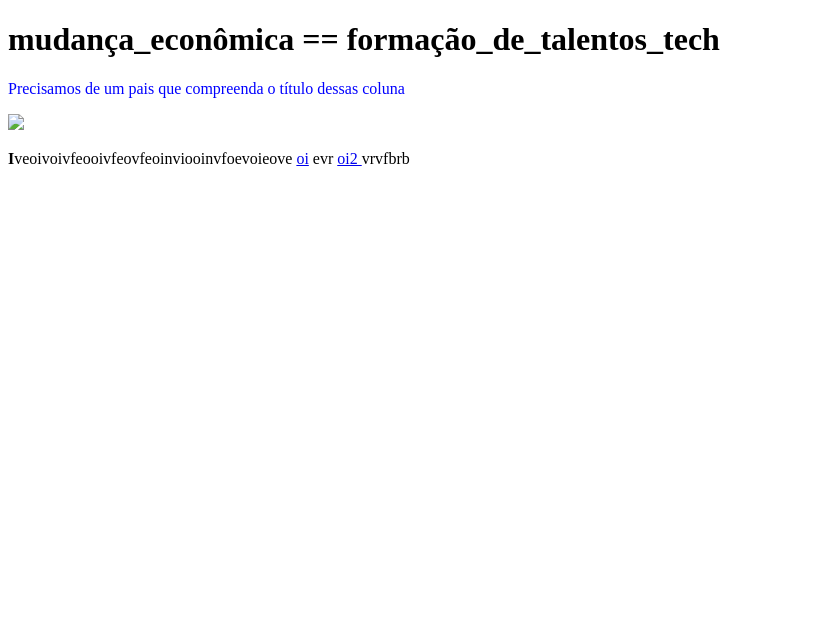
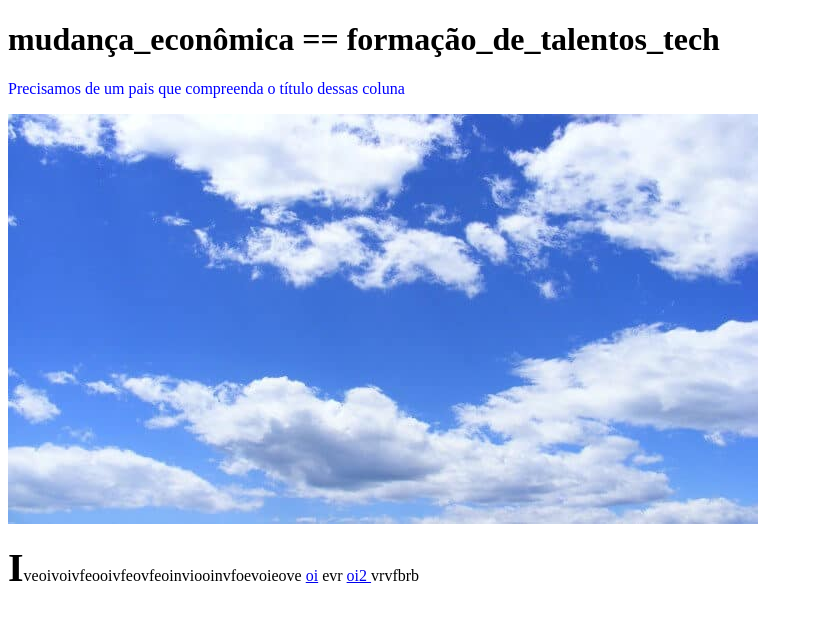
Before and after one commit to fernandofks/meu-segundo-site, a plain HTML site: page index.html in a window 1280 px wide. Shown: the whole page, without its empty margins (0-813 px from the left). Drawn offline with Linux system fonts and the light colour scheme.

Commit message:
segundo site com imagem

```diff
--- a/index.html
+++ b/index.html
@@ -8,8 +8,8 @@
 
     <h1>mudança_econômica == formação_de_talentos_tech</h1>
     <p style="color:blue"> Precisamos de um pais que compreenda o título dessas coluna</p>
-    <img src="../belo-ceu.jpg">
-    <p><b>I</b>veoivoivfeooivfeovfeoinviooinvfoevoieove <a href="https://www.facebook.com/fernandokenji.sakabe"> oi</a> evr
+    <img src="belo-ceu.jpg">
+    <p><span style="font-size:40px"><b>I</b></span>veoivoivfeooivfeovfeoinviooinvfoevoieove <a href="https://www.facebook.com/fernandokenji.sakabe"> oi</a> evr
           <a href="https://www.facebook.com/fernandokenji.sakabe" target="_blank"> oi2 </a>vrvfbrb</p>
 
 
```
Also changed, not shown: belo-ceu.jpg (added).
